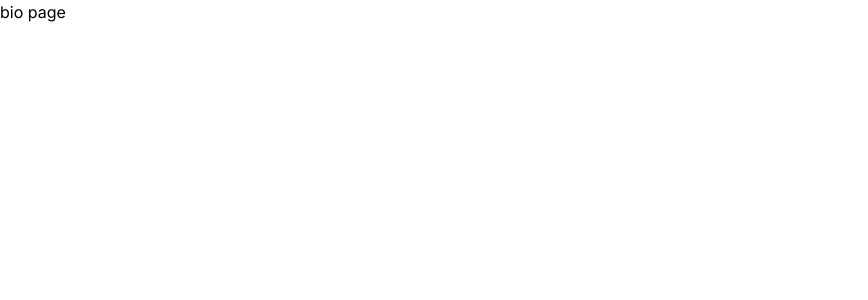
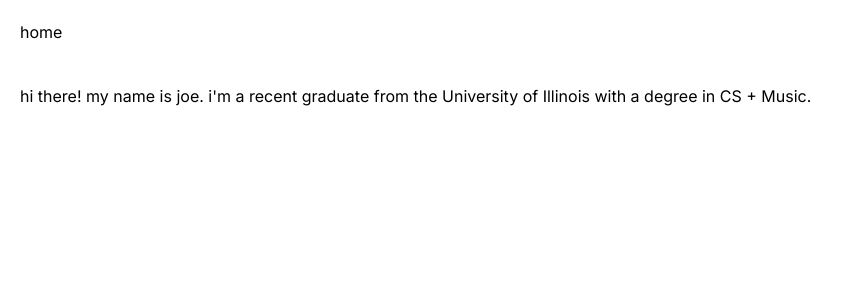
Before and after one commit to joedubravec/joedubravec.github.io, a Next.js app: page /joedubravec-dot-com/bio in a window 1280 px wide. Shown: the top 300 px of the page, without its empty margins (0-868 px from the left). Built offline with nearby package versions, Linux system fonts and the light colour scheme.

Commit message:
add favicon to metadata, start work on bio page

```diff
--- a/app/bio/page.tsx
+++ b/app/bio/page.tsx
@@ -1,4 +1,21 @@
+
+import Link from 'next/link';
 
 export default function Page() {
-  return <p>bio page</p>;
+  return (
+    <div>
+      <div className="flex p-5">
+        <Link href="/" className="hover:text-sky-700">home</Link>
+      </div>
+      <div className="flex p-5">
+        <p>
+          hi there! my name is joe. i'm a recent graduate from&nbsp;
+          <a href="https://illinois.edu/" className="hover:text-orange-500">the University of Illinois</a>&nbsp;with a degree in&nbsp;
+          <a
+          href="https://cs.illinois.edu/academics/undergraduate/degree-program-options/cs-x-degree-programs/computer-science-music"
+          className="hover:text-blue-500">CS + Music.</a>
+        </p>
+      </div>
+    </div>
+  );
 }
--- a/app/layout.tsx
+++ b/app/layout.tsx
@@ -7,6 +7,9 @@ const inter = Inter({ subsets: ["latin"] });
 export const metadata: Metadata = {
   title: "joe dubravec",
   description: "Generated by joedubravec, using create-next-app and other fun tools",
+  icons: {
+    icon: "/joedubravec-dot-com/favicon.ico",
+  },
 };
 
 export default function RootLayout({
--- a/app/menu.tsx
+++ b/app/menu.tsx
@@ -6,7 +6,7 @@ import clsx from 'clsx';
 
 const links = [
   { name: 'resume', href: '/resume', icon: null, disabled: false },
-  { name: 'bio (coming soon!)', href: '/bio', icon: null, disabled: true },
+  { name: 'bio', href: '/bio', icon: null, disabled: false },
   { name: 'music (coming soon!)', href: '/music', icon: null, disabled: true},
   { name: 'poetry (coming soon!)', href: '/poetry', icon: null, disabled: true },
 ];
```
